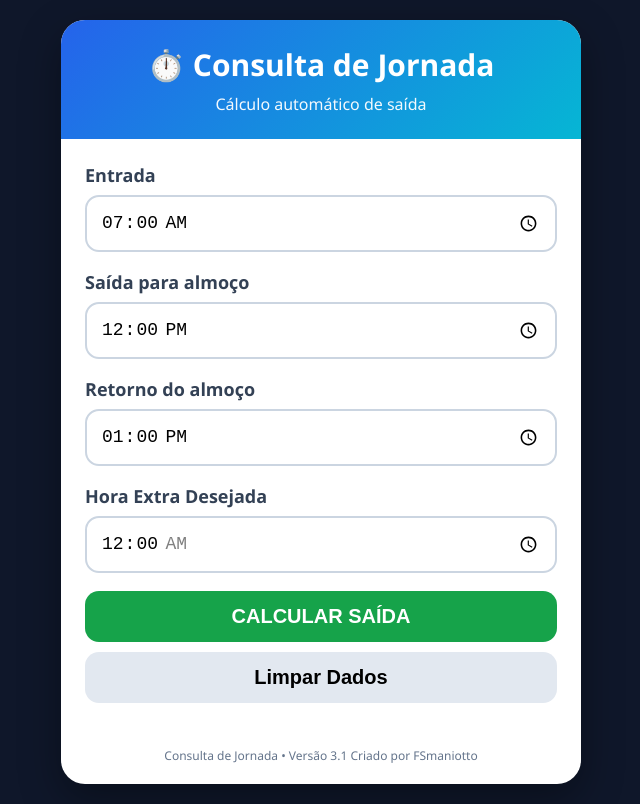
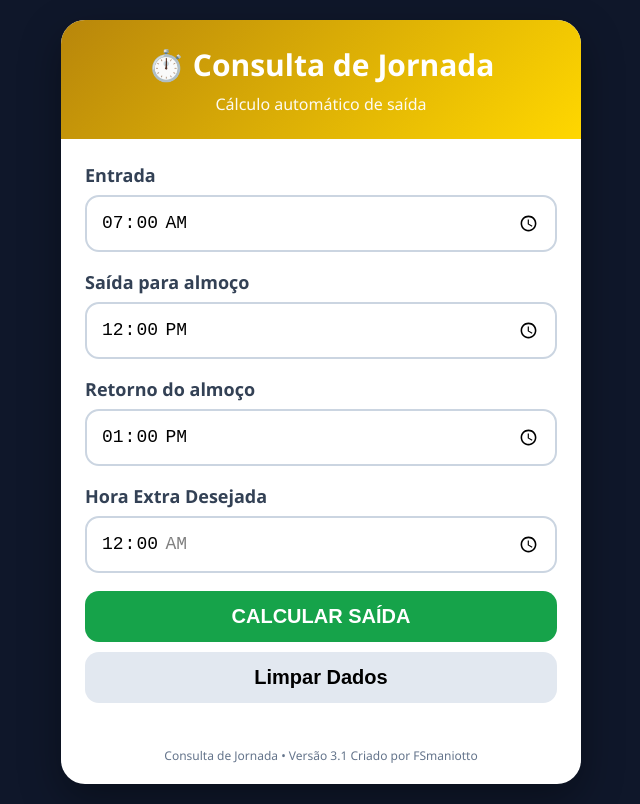
Before and after one commit to FSmaniotto/consulta-ponto, a plain HTML site: page index.html in a window 1280 px wide. Shown: the whole page, without its empty margins (319-959 px from the left). Drawn offline with Linux system fonts and the light colour scheme.

Commit message:
Update index.html

```diff
--- a/index.html
+++ b/index.html
@@ -29,7 +29,7 @@ body{
 }
 
 .header{
-    background:linear-gradient(135deg,#2563eb,#06b6d4);
+    background:linear-gradient(135deg,#b8860b,#ffd700);
     color:white;
     padding:24px;
     text-align:center;
```
